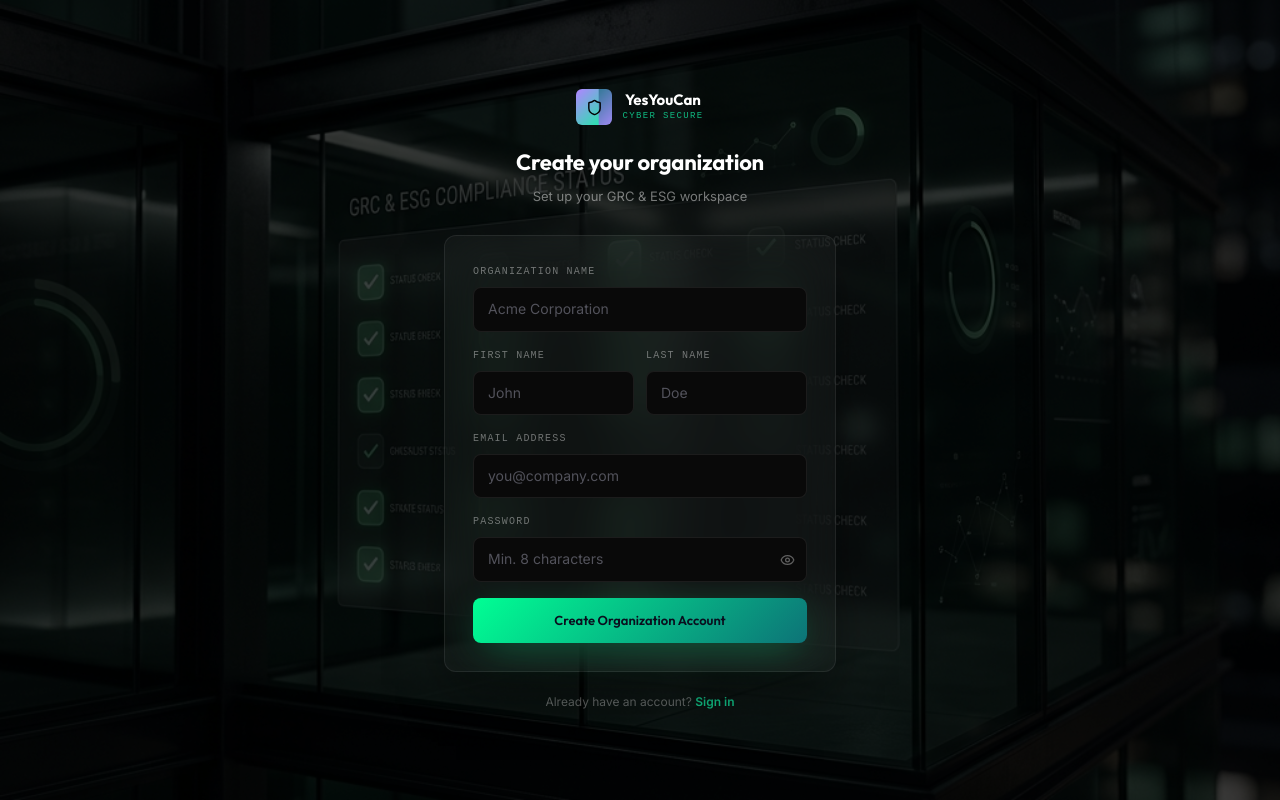
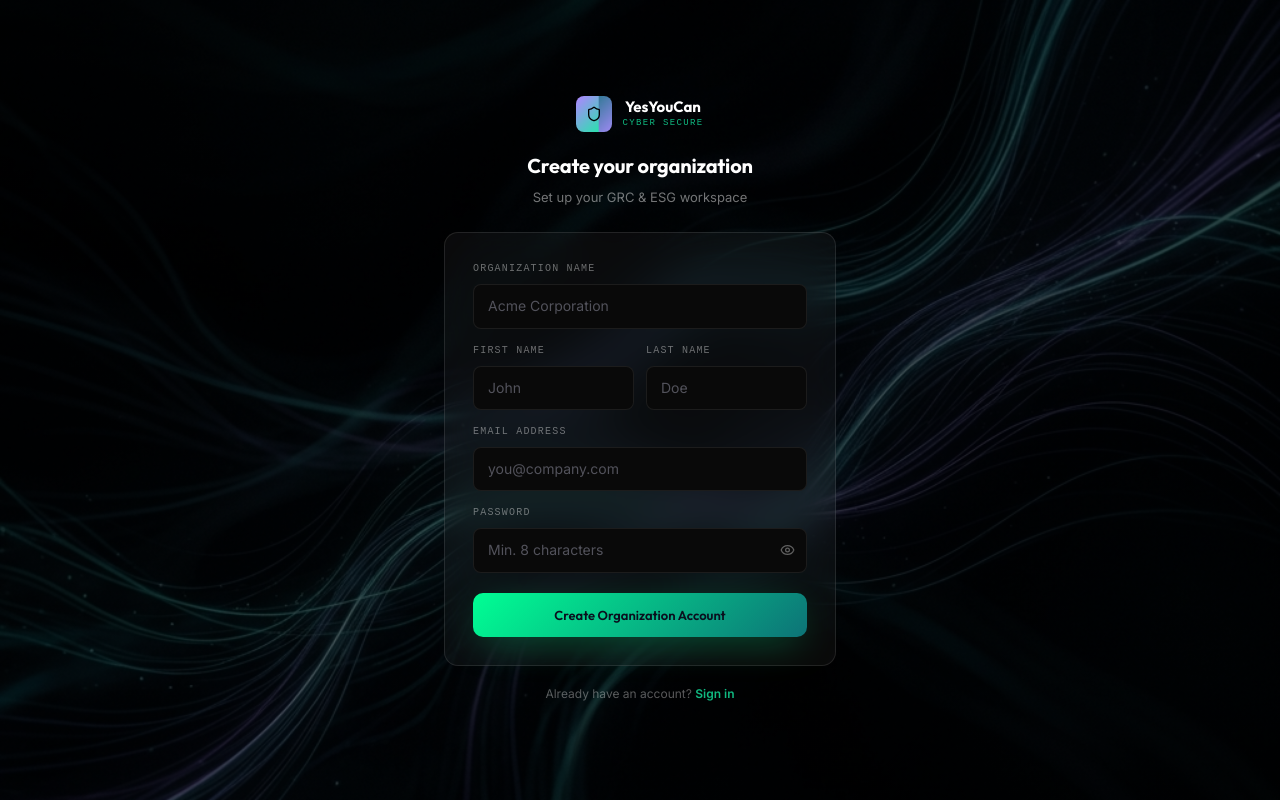
Before and after one commit to fawwerty/YesYouCan-Cyber-Secure, a Next.js app in the folder frontend/: page /auth/register in a window 1280 px wide. Built offline with nearby package versions, Linux system fonts and the light colour scheme.

Commit message:
Fix: Production API URL, new cinematic auth backgrounds, remove all footer text from auth pages

```diff
--- a/frontend/src/app/auth/login/page.tsx
+++ b/frontend/src/app/auth/login/page.tsx
@@ -27,37 +27,41 @@ export default function LoginPage() {
   };
 
   return (
-    <div className="min-h-screen flex items-center justify-center relative overflow-hidden bg-black">
-      {/* Professional Background */}
-      <div className="absolute inset-0 z-0">
+    <div style={{ minHeight: "100vh", display: "flex", alignItems: "center", justifyContent: "center", position: "relative", overflow: "hidden", background: "#000" }}>
+
+      {/* Cinematic background */}
+      <div style={{ position: "absolute", inset: 0, zIndex: 0 }}>
         <Image
-          src="/assets/site-bg.png"
+          src="/assets/auth-bg.png"
           alt="Background"
           fill
-          className="object-cover"
+          style={{ objectFit: "cover" }}
           priority
         />
-        <div className="absolute inset-0 bg-black/75" />
+        {/* Gradient overlay for readability */}
+        <div style={{ position: "absolute", inset: 0, background: "linear-gradient(135deg, rgba(0,0,0,0.82) 0%, rgba(0,0,0,0.65) 50%, rgba(0,0,0,0.82) 100%)" }} />
       </div>
 
-      <div className="w-full max-w-[400px] px-6 relative z-10">
-        {/* Logo */}
+      {/* Form container */}
+      <div style={{ width: "100%", maxWidth: "400px", padding: "0 24px", position: "relative", zIndex: 10 }}>
+
+        {/* Logo / Brand */}
         <motion.div
-          initial={{ opacity: 0, y: -16 }}
+          initial={{ opacity: 0, y: -14 }}
           animate={{ opacity: 1, y: 0 }}
           transition={{ duration: 0.4 }}
-          className="text-center mb-8"
+          style={{ textAlign: "center", marginBottom: "28px" }}
         >
-          <div className="inline-flex items-center gap-2.5 mb-5">
-            <div className="w-9 h-9 rounded-md flex items-center justify-center iridescent-bg">
-              <Shield size={17} className="text-black" />
+          <div style={{ display: "inline-flex", alignItems: "center", gap: "10px", marginBottom: "20px" }}>
+            <div className="iridescent-bg" style={{ width: "36px", height: "36px", borderRadius: "8px", display: "flex", alignItems: "center", justifyContent: "center", flexShrink: 0 }}>
+              <Shield size={16} style={{ color: "#000" }} />
             </div>
-            <div className="text-left">
+            <div style={{ textAlign: "left" }}>
               <div style={{ fontFamily: "var(--font-display)", fontWeight: 700, fontSize: "15px", color: "#fff", lineHeight: 1 }}>YesYouCan</div>
               <div style={{ fontFamily: "monospace", fontSize: "9px", color: "var(--accent-green)", letterSpacing: "0.15em", marginTop: "2px", textTransform: "uppercase" }}>Cyber Secure</div>
             </div>
           </div>
-          <h1 style={{ fontFamily: "var(--font-display)", fontWeight: 700, fontSize: "22px", color: "#fff", marginBottom: "6px", letterSpacing: "-0.01em" }}>
+          <h1 style={{ fontFamily: "var(--font-display)", fontWeight: 700, fontSize: "20px", color: "#fff", marginBottom: "5px", letterSpacing: "-0.01em" }}>
             Sign in to your account
           </h1>
           <p style={{ fontSize: "13px", color: "rgba(255,255,255,0.45)", lineHeight: 1.5 }}>
@@ -67,13 +71,14 @@ export default function LoginPage() {
 
         {/* Card */}
         <motion.div
-          initial={{ opacity: 0, y: 16 }}
+          initial={{ opacity: 0, y: 14 }}
           animate={{ opacity: 1, y: 0 }}
           transition={{ duration: 0.4, delay: 0.08 }}
-          className="glass-vibrant rounded-xl p-7"
+          style={{ background: "rgba(255,255,255,0.04)", border: "1px solid rgba(255,255,255,0.1)", borderRadius: "14px", padding: "28px", backdropFilter: "blur(20px)" }}
         >
-          <form onSubmit={handleSubmit} className="space-y-4">
-            <div>
+          <form onSubmit={handleSubmit}>
+            {/* Email */}
+            <div style={{ marginBottom: "16px" }}>
               <label style={{ display: "block", fontFamily: "monospace", fontSize: "10px", color: "rgba(255,255,255,0.4)", textTransform: "uppercase", letterSpacing: "0.12em", marginBottom: "7px" }}>
                 Email Address
               </label>
@@ -88,16 +93,18 @@ export default function LoginPage() {
               />
             </div>
 
-            <div>
+            {/* Password */}
+            <div style={{ marginBottom: "20px" }}>
               <label style={{ display: "block", fontFamily: "monospace", fontSize: "10px", color: "rgba(255,255,255,0.4)", textTransform: "uppercase", letterSpacing: "0.12em", marginBottom: "7px" }}>
                 Password
               </label>
-              <div className="relative">
+              <div style={{ position: "relative" }}>
                 <input
                   type={showPw ? "text" : "password"}
                   value={password}
                   onChange={(e) => setPassword(e.target.value)}
-                  className="input-field pr-10"
+                  className="input-field"
+                  style={{ paddingRight: "40px" }}
                   placeholder="••••••••"
                   required
                   autoComplete="current-password"
@@ -105,8 +112,7 @@ export default function LoginPage() {
                 <button
                   type="button"
                   onClick={() => setShowPw(!showPw)}
-                  className="absolute right-3 top-1/2 -translate-y-1/2 transition-colors"
-                  style={{ color: "rgba(255,255,255,0.35)" }}
+                  style={{ position: "absolute", right: "12px", top: "50%", transform: "translateY(-50%)", color: "rgba(255,255,255,0.35)", background: "none", border: "none", cursor: "pointer", display: "flex", alignItems: "center" }}
                 >
                   {showPw ? <EyeOff size={15} /> : <Eye size={15} />}
                 </button>
@@ -118,12 +124,12 @@ export default function LoginPage() {
               disabled={isLoading}
               whileHover={{ scale: 1.01 }}
               whileTap={{ scale: 0.99 }}
-              className="w-full py-3 rounded-lg btn-vibrant flex items-center justify-center gap-2 mt-1"
-              style={{ fontFamily: "var(--font-display)", fontWeight: 600, fontSize: "13px" }}
+              className="btn-vibrant"
+              style={{ width: "100%", padding: "12px", borderRadius: "10px", display: "flex", alignItems: "center", justifyContent: "center", gap: "8px", fontFamily: "var(--font-display)", fontWeight: 600, fontSize: "13px", border: "none", cursor: isLoading ? "not-allowed" : "pointer" }}
             >
               {isLoading ? (
                 <>
-                  <div className="w-4 h-4 border-2 border-t-transparent rounded-full animate-spin border-black" />
+                  <div style={{ width: "16px", height: "16px", border: "2px solid", borderTopColor: "transparent", borderRadius: "50%", animation: "spin 0.8s linear infinite" }} />
                   Authenticating…
                 </>
               ) : (
@@ -136,15 +142,15 @@ export default function LoginPage() {
           </form>
         </motion.div>
 
+        {/* Register link */}
         <motion.p
           initial={{ opacity: 0 }}
           animate={{ opacity: 1 }}
           transition={{ delay: 0.3 }}
-          className="text-center mt-6"
-          style={{ fontSize: "12px", color: "rgba(255,255,255,0.35)" }}
+          style={{ textAlign: "center", marginTop: "20px", fontSize: "12px", color: "rgba(255,255,255,0.35)" }}
         >
           No account?{" "}
-          <Link href="/auth/register" style={{ color: "var(--accent-green)", fontWeight: 600 }} className="hover:underline">
+          <Link href="/auth/register" style={{ color: "var(--accent-green)", fontWeight: 600, textDecoration: "none" }}>
             Register your organization
           </Link>
         </motion.p>
--- a/frontend/src/app/auth/register/page.tsx
+++ b/frontend/src/app/auth/register/page.tsx
@@ -27,44 +27,58 @@ export default function RegisterPage() {
       toast.success("Organization registered successfully!");
       router.push("/dashboard");
     } catch (err: any) {
-      toast.error(err?.response?.data?.message || "Registration failed");
+      toast.error(err?.response?.data?.message || "Registration failed. Please try again.");
     }
   };
 
   const update = (field: string) => (e: React.ChangeEvent<HTMLInputElement>) =>
     setForm((prev) => ({ ...prev, [field]: e.target.value }));
 
+  const labelStyle: React.CSSProperties = {
+    display: "block",
+    fontFamily: "monospace",
+    fontSize: "10px",
+    color: "rgba(255,255,255,0.4)",
+    textTransform: "uppercase",
+    letterSpacing: "0.12em",
+    marginBottom: "7px",
+  };
+
   return (
-    <div className="min-h-screen flex items-center justify-center relative overflow-hidden bg-black py-12">
-      {/* Professional Background */}
-      <div className="absolute inset-0 z-0">
+    <div style={{ minHeight: "100vh", display: "flex", alignItems: "center", justifyContent: "center", position: "relative", overflow: "hidden", background: "#000", paddingTop: "48px", paddingBottom: "48px" }}>
+
+      {/* Cinematic background */}
+      <div style={{ position: "absolute", inset: 0, zIndex: 0 }}>
         <Image
-          src="/assets/site-bg.png"
+          src="/assets/auth-bg.png"
           alt="Background"
           fill
-          className="object-cover"
+          style={{ objectFit: "cover" }}
           priority
         />
-        <div className="absolute inset-0 bg-black/75" />
+        <div style={{ position: "absolute", inset: 0, background: "linear-gradient(135deg, rgba(0,0,0,0.82) 0%, rgba(0,0,0,0.65) 50%, rgba(0,0,0,0.82) 100%)" }} />
       </div>
 
-      <div className="w-full max-w-[440px] px-6 relative z-10">
-        {/* Logo */}
+      {/* Form container */}
+      <div style={{ width: "100%", maxWidth: "440px", padding: "0 24px", position: "relative", zIndex: 10 }}>
+
+        {/* Brand */}
         <motion.div
-          initial={{ opacity: 0, y: -16 }}
+          initial={{ opacity: 0, y: -14 }}
           animate={{ opacity: 1, y: 0 }}
-          className="text-center mb-7"
+          transition={{ duration: 0.4 }}
+          style={{ textAlign: "center", marginBottom: "24px" }}
         >
-          <div className="inline-flex items-center gap-2.5 mb-5">
-            <div className="w-9 h-9 rounded-md flex items-center justify-center iridescent-bg">
-              <Shield size={17} className="text-black" />
+          <div style={{ display: "inline-flex", alignItems: "center", gap: "10px", marginBottom: "18px" }}>
+            <div className="iridescent-bg" style={{ width: "36px", height: "36px", borderRadius: "8px", display: "flex", alignItems: "center", justifyContent: "center" }}>
+              <Shield size={16} style={{ color: "#000" }} />
             </div>
             <div>
               <div style={{ fontFamily: "var(--font-display)", fontWeight: 700, fontSize: "15px", color: "#fff", lineHeight: 1 }}>YesYouCan</div>
               <div style={{ fontFamily: "monospace", fontSize: "9px", color: "var(--accent-green)", letterSpacing: "0.15em", marginTop: "2px", textTransform: "uppercase" }}>Cyber Secure</div>
             </div>
           </div>
-          <h1 style={{ fontFamily: "var(--font-display)", fontWeight: 700, fontSize: "22px", color: "#fff", marginBottom: "6px", letterSpacing: "-0.01em" }}>
+          <h1 style={{ fontFamily: "var(--font-display)", fontWeight: 700, fontSize: "20px", color: "#fff", marginBottom: "5px", letterSpacing: "-0.01em" }}>
             Create your organization
           </h1>
           <p style={{ fontSize: "13px", color: "rgba(255,255,255,0.45)" }}>
@@ -74,55 +88,48 @@ export default function RegisterPage() {
 
         {/* Card */}
         <motion.div
-          initial={{ opacity: 0, y: 16 }}
+          initial={{ opacity: 0, y: 14 }}
           animate={{ opacity: 1, y: 0 }}
           transition={{ delay: 0.08 }}
-          className="glass-vibrant rounded-xl p-7"
+          style={{ background: "rgba(255,255,255,0.04)", border: "1px solid rgba(255,255,255,0.1)", borderRadius: "14px", padding: "28px", backdropFilter: "blur(20px)" }}
         >
-          <form onSubmit={handleSubmit} className="space-y-4">
-            <div>
-              <label style={{ display: "block", fontFamily: "monospace", fontSize: "10px", color: "rgba(255,255,255,0.4)", textTransform: "uppercase", letterSpacing: "0.12em", marginBottom: "7px" }}>
-                Organization Name
-              </label>
+          <form onSubmit={handleSubmit}>
+            {/* Org name */}
+            <div style={{ marginBottom: "14px" }}>
+              <label style={labelStyle}>Organization Name</label>
               <input type="text" value={form.organizationName} onChange={update("organizationName")}
                 className="input-field" placeholder="Acme Corporation" required />
             </div>
 
-            <div className="grid grid-cols-2 gap-3">
+            {/* Name row */}
+            <div style={{ display: "grid", gridTemplateColumns: "1fr 1fr", gap: "12px", marginBottom: "14px" }}>
               <div>
-                <label style={{ display: "block", fontFamily: "monospace", fontSize: "10px", color: "rgba(255,255,255,0.4)", textTransform: "uppercase", letterSpacing: "0.12em", marginBottom: "7px" }}>
-                  First Name
-                </label>
+                <label style={labelStyle}>First Name</label>
                 <input type="text" value={form.firstName} onChange={update("firstName")}
                   className="input-field" placeholder="John" required />
               </div>
               <div>
-                <label style={{ display: "block", fontFamily: "monospace", fontSize: "10px", color: "rgba(255,255,255,0.4)", textTransform: "uppercase", letterSpacing: "0.12em", marginBottom: "7px" }}>
-                  Last Name
-                </label>
+                <label style={labelStyle}>Last Name</label>
                 <input type="text" value={form.lastName} onChange={update("lastName")}
                   className="input-field" placeholder="Doe" required />
               </div>
             </div>
 
-            <div>
-              <label style={{ display: "block", fontFamily: "monospace", fontSize: "10px", color: "rgba(255,255,255,0.4)", textTransform: "uppercase", letterSpacing: "0.12em", marginBottom: "7px" }}>
-                Email Address
-              </label>
+            {/* Email */}
+            <div style={{ marginBottom: "14px" }}>
+              <label style={labelStyle}>Email Address</label>
               <input type="email" value={form.email} onChange={update("email")}
                 className="input-field" placeholder="you@company.com" required />
             </div>
 
-            <div>
-              <label style={{ display: "block", fontFamily: "monospace", fontSize: "10px", color: "rgba(255,255,255,0.4)", textTransform: "uppercase", letterSpacing: "0.12em", marginBottom: "7px" }}>
-                Password
-              </label>
-              <div className="relative">
+            {/* Password */}
+            <div style={{ marginBottom: "20px" }}>
+              <label style={labelStyle}>Password</label>
+              <div style={{ position: "relative" }}>
                 <input type={showPw ? "text" : "password"} value={form.password} onChange={update("password")}
-                  className="input-field pr-10" placeholder="Min. 8 characters" required minLength={8} />
+                  className="input-field" style={{ paddingRight: "40px" }} placeholder="Min. 8 characters" required minLength={8} />
                 <button type="button" onClick={() => setShowPw(!showPw)}
-                  className="absolute right-3 top-1/2 -translate-y-1/2 transition-colors"
-                  style={{ color: "rgba(255,255,255,0.35)" }}>
+                  style={{ position: "absolute", right: "12px", top: "50%", transform: "translateY(-50%)", color: "rgba(255,255,255,0.35)", background: "none", border: "none", cursor: "pointer", display: "flex", alignItems: "center" }}>
                   {showPw ? <EyeOff size={15} /> : <Eye size={15} />}
                 </button>
               </div>
@@ -133,11 +140,11 @@ export default function RegisterPage() {
               disabled={isLoading}
               whileHover={{ scale: 1.01 }}
               whileTap={{ scale: 0.99 }}
-              className="w-full py-3 rounded-lg btn-vibrant flex items-center justify-center gap-2 mt-1"
-              style={{ fontFamily: "var(--font-display)", fontWeight: 600, fontSize: "13px" }}
+              className="btn-vibrant"
+              style={{ width: "100%", padding: "12px", borderRadius: "10px", display: "flex", alignItems: "center", justifyContent: "center", gap: "8px", fontFamily: "var(--font-display)", fontWeight: 600, fontSize: "13px", border: "none", cursor: isLoading ? "not-allowed" : "pointer" }}
             >
               {isLoading ? (
-                <><div className="w-4 h-4 border-2 rounded-full animate-spin border-black/40 border-t-black" /> Creating workspace…</>
+                <><div style={{ width: "16px", height: "16px", border: "2px solid", borderTopColor: "transparent", borderRadius: "50%", animation: "spin 0.8s linear infinite" }} /> Creating workspace…</>
               ) : (
                 "Create Organization Account"
               )}
@@ -145,9 +152,9 @@ export default function RegisterPage() {
           </form>
         </motion.div>
 
-        <p className="text-center mt-5" style={{ fontSize: "12px", color: "rgba(255,255,255,0.35)" }}>
+        <p style={{ textAlign: "center", marginTop: "18px", fontSize: "12px", color: "rgba(255,255,255,0.35)" }}>
           Already have an account?{" "}
-          <Link href="/auth/login" style={{ color: "var(--accent-green)", fontWeight: 600 }} className="hover:underline">
+          <Link href="/auth/login" style={{ color: "var(--accent-green)", fontWeight: 600, textDecoration: "none" }}>
             Sign in
           </Link>
         </p>
```
Also changed, not shown: frontend/public/assets/auth-bg.png, frontend/vercel.json.
